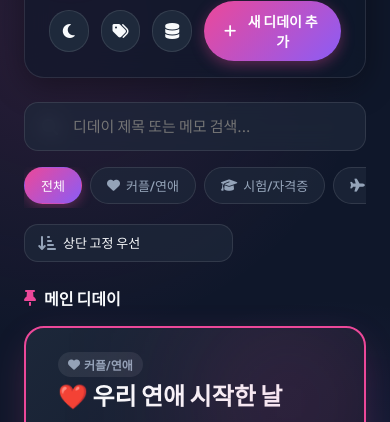
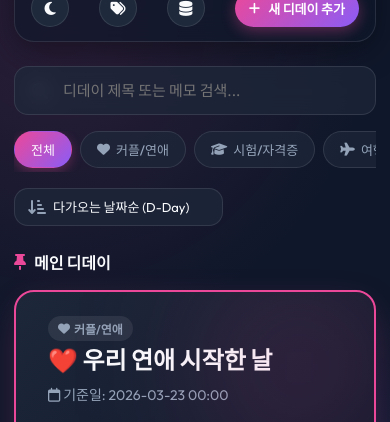
Before and after one commit to kissunet/d-day, a website: page index.html in a window 390 px wide. Shown: the part 104-526 px from the top of the page. Drawn offline with Linux system fonts and the light colour scheme.

Commit message:
기능수정
1.버튼 텍스트 줄바꿈 수정
2.기본정렬 d-day

```diff
--- a/app.js
+++ b/app.js
@@ -33,7 +33,7 @@ let state = {
   ddays: [],
   categories: [],
   currentFilter: 'all',
-  currentSort: 'pinned',
+  currentSort: 'upcoming',
   searchQuery: '',
   viewMode: 'grid',
   theme: 'dark',
@@ -139,7 +139,7 @@ function initSort() {
   if (savedSort && ['pinned', 'upcoming', 'recent', 'title'].includes(savedSort)) {
     state.currentSort = savedSort;
   } else {
-    state.currentSort = 'pinned';
+    state.currentSort = 'upcoming';
   }
 
   const sortSelect = document.getElementById('sortSelect');
--- a/index.html
+++ b/index.html
@@ -80,8 +80,8 @@
         <div class="sort-select-wrapper">
           <i class="fa-solid fa-arrow-down-short-wide"></i>
           <select id="sortSelect">
+            <option value="upcoming">다가오는 날짜순 (D-Day)</option>
             <option value="pinned">상단 고정 우선</option>
-            <option value="upcoming">다가오는 날짜순 (D-Day)</option>
             <option value="recent">최근 등록순</option>
             <option value="title">제목순</option>
           </select>
--- a/style.css
+++ b/style.css
@@ -283,6 +283,8 @@ body {
   font-size: 14px;
   cursor: pointer;
   border: none;
+  white-space: nowrap;
+  flex-shrink: 0;
   transition: all var(--transition-fast);
 }
 
@@ -389,6 +391,7 @@ body {
   justify-content: center;
   cursor: pointer;
   font-size: 16px;
+  flex-shrink: 0;
   transition: all var(--transition-fast);
 }
 
@@ -1137,7 +1140,11 @@ body {
   }
 
   .header-actions {
+    display: flex;
+    align-items: center;
     justify-content: space-between;
+    gap: 8px;
+    flex-wrap: nowrap;
   }
 
   .pinned-card {
@@ -1149,6 +1156,32 @@ body {
   .form-row {
     flex-direction: column;
     gap: 0;
+  }
+}
+
+@media (max-width: 480px) {
+  .app-container {
+    padding: 14px;
+  }
+
+  .app-header {
+    padding: 14px 16px;
+  }
+
+  .header-actions {
+    gap: 6px;
+  }
+
+  .icon-btn {
+    width: 38px;
+    height: 38px;
+    font-size: 15px;
+  }
+
+  .btn {
+    padding: 9px 14px;
+    font-size: 13px;
+    white-space: nowrap;
   }
 }
 
```
